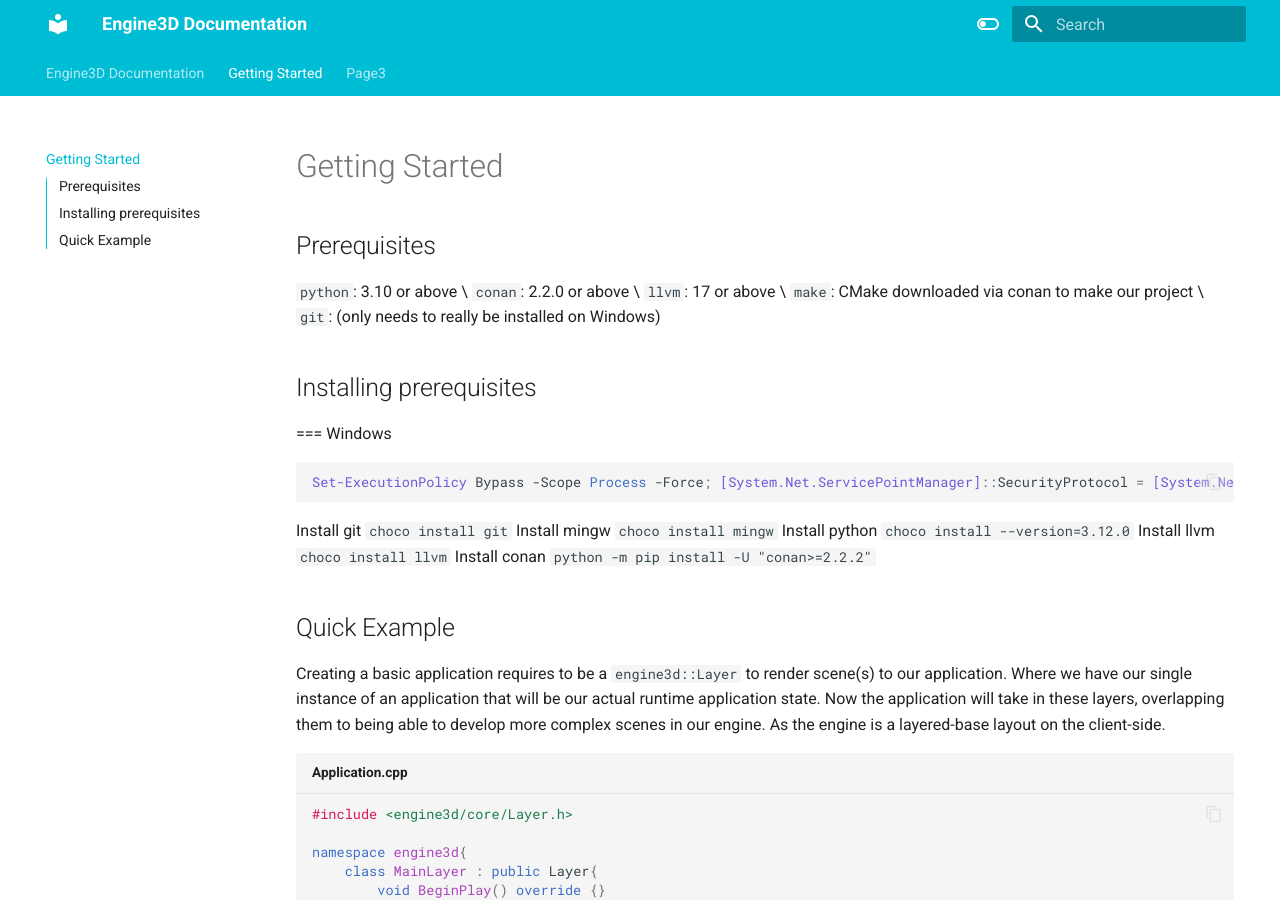
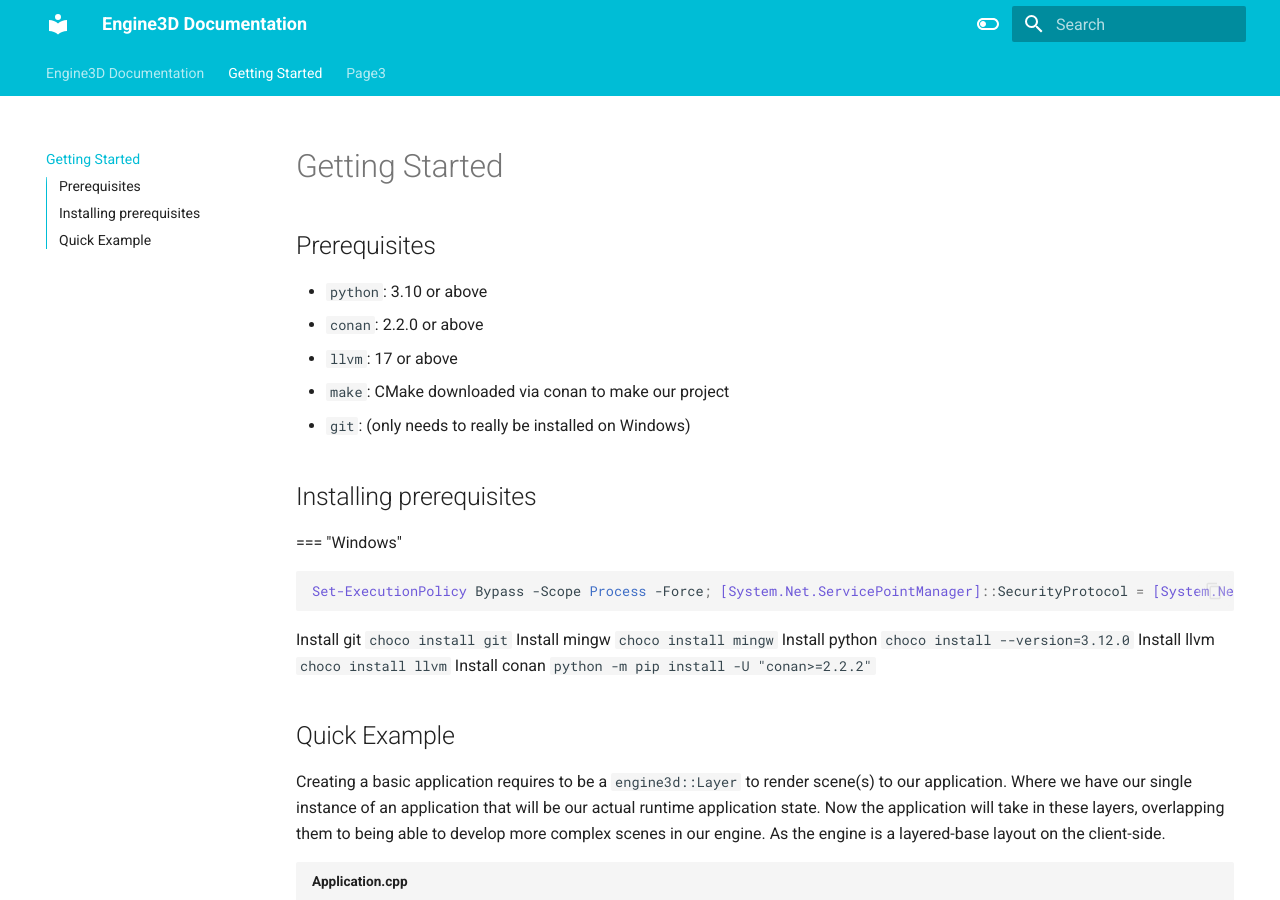
Before and after one commit to engine3d-dev/engine3d.github.io, an MkDocs documentation site: the page built from docs/page2.md, in a window 1280 px wide and 900 px high. Built offline with MkDocs 1.6.1 and Material for MkDocs 9.7.7, drawn with Linux system fonts in a browser that asks for light colours.

Commit message:
Update page2.md

````diff
--- a/docs/page2.md
+++ b/docs/page2.md
@@ -1,15 +1,15 @@
 # Getting Started
 
 ## Prerequisites
-`python`: 3.10 or above \
-`conan`: 2.2.0 or above \
-`llvm`: 17 or above \
-`make`: CMake downloaded via conan to make our project \
-`git`: (only needs to really be installed on Windows)
+* `python`: 3.10 or above
+* `conan`: 2.2.0 or above
+* `llvm`: 17 or above
+* `make`: CMake downloaded via conan to make our project
+* `git`: (only needs to really be installed on Windows)
 
 ## Installing prerequisites
 
-=== Windows
+=== "Windows"
 ```powershell
 Set-ExecutionPolicy Bypass -Scope Process -Force; [System.Net.ServicePointManager]::SecurityProtocol = [System.Net.ServicePointManager]::SecurityProtocol -bor 3072; iex ((New-Object System.Net.WebClient).DownloadString('https://community.chocolatey.org/install.ps1'))
 ```
````
